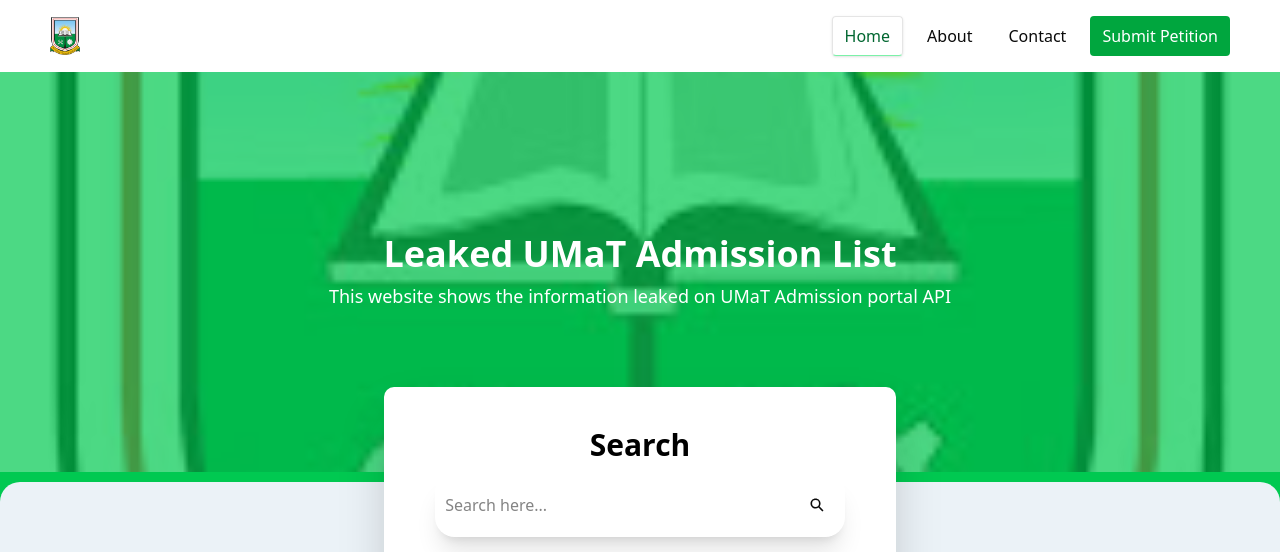
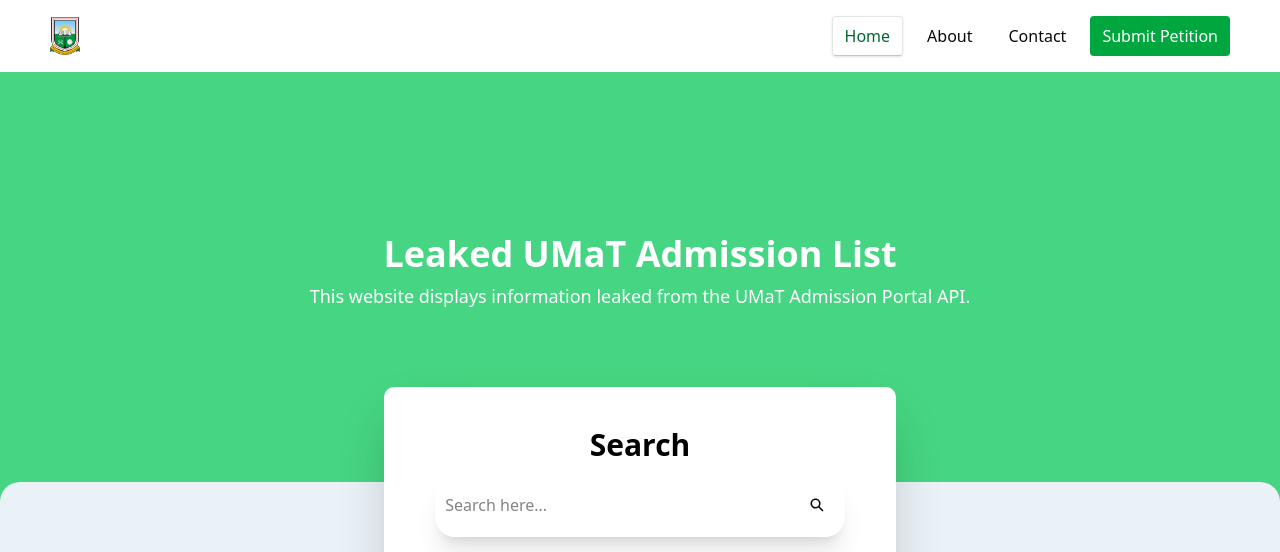
Before and after one commit to Boaz-Amakye-Adjei/umat-portal-leaks, a Next.js app: page / in a window 1280 px wide. Shown: the top 552 px of the page. Built offline with nearby package versions, Linux system fonts and the light colour scheme; no server answers.

Commit message:
Added some features

```diff
--- a/src/app/about/page.js
+++ b/src/app/about/page.js
@@ -1,7 +1,9 @@
 export default function About() {
   return (
-    <section>
-      <h1>About Page</h1>
+    <section className="h-full w-full min-h-[100svh] flex">
+      <article className="md:w-[30%] lg:w-[20%] border-white border-solid border h-[600px] hidden md:block"></article>
+      <article className="w-full md:[70%] lg:w-[60%] border-white border-solid border h-[600px]"></article>
+      <article className="lg:w-[20%] border-white border-solid border h-[600px] hidden lg:block"></article>
     </section>
   );
 }
--- /dev/null
+++ b/src/app/details/[id]/loading.js
@@ -0,0 +1,5 @@
+"use client";
+
+export default function Loading() {
+  return <h1 className="text-center text-2xl font-bold">Loading</h1>;
+}
--- a/src/app/page.js
+++ b/src/app/page.js
@@ -33,21 +33,18 @@
     <div>
       {/* Hero Section */}
       <section className="h-[400px]">
-        <div
-          className="flex justify-center items-center flex-col md:flex-row w-full px-[30px] py-[10px] gap-[10px] md:gap-[50px] h-full relative bg-cover bg-center"
-          style={{ backgroundImage: "url('/umatlogo.jpg')" }}
-        >
+        <div className="flex justify-center items-center flex-col md:flex-row w-full px-[30px] py-[10px] gap-[10px] md:gap-[50px] h-full relative bg-cover bg-center">
           <div className="absolute inset-0 bg-green-500/70"></div>
           <div className="relative z-10 text-white text-center">
             <h1 className="text-4xl font-bold">Leaked UMaT Admission List</h1>
             <p className="text-lg mt-2">
-              This website shows the information leaked on UMaT Admission portal
-              API
+              This website displays information leaked from the UMaT Admission
+              Portal API.
             </p>
           </div>
         </div>
-        <div className="bg-green-500 pt-[10px]">
-          <div className="bg-[#ebf2f7] h-[20px] rounded-t-[30px]"></div>
+        <div className="bg-green-500/70 pt-[10px]">
+          <div className="bg-[#ebf2f7] h-[20px] rounded-t-[30px] md:rounded-t-[120px]"></div>
         </div>
       </section>
 
```
